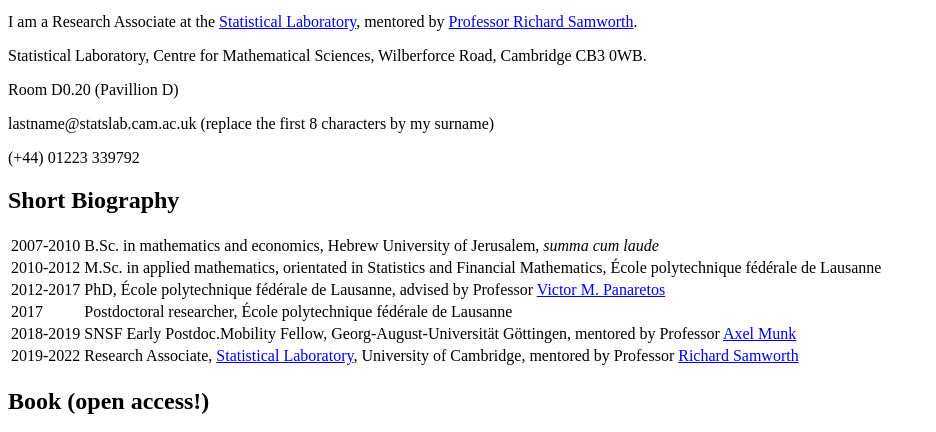
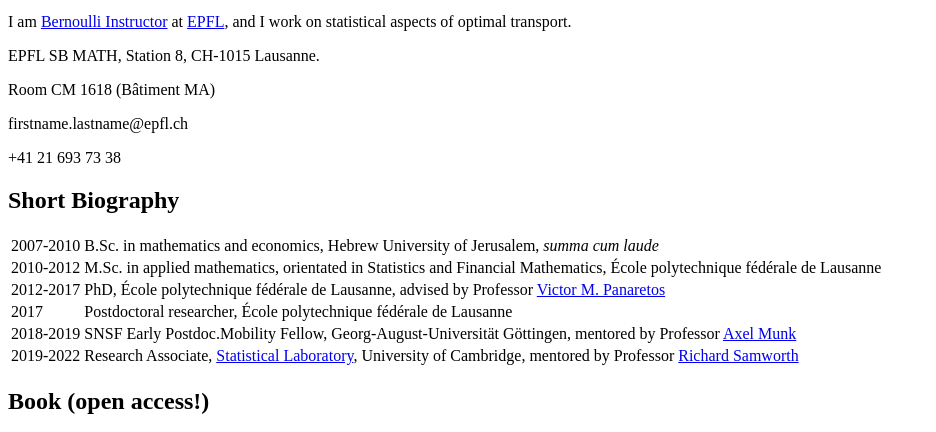
Before and after one commit to yoavzemel/yoavzemel.github.io, a plain HTML site: page index.html in a window 1280 px wide. Shown: the part 314-746 px from the top of the page, without its empty margins (0-936 px from the left). Drawn offline with Linux system fonts and the light colour scheme.

Commit message:
Update index.html

```diff
--- a/index.html
+++ b/index.html
@@ -10,11 +10,12 @@
       <div class="content campl-content-container">
 
       <div class="field field-name-body field-type-text-with-summary field-label-hidden"><div class="field-items"><div class="field-item even" property="content:encoded"><div class="tex2jax"><div class="tex2jax">
-<p>I am a Research Associate at the <font><a class="link-extern" href="http://www.statslab.cam.ac.uk/" rel="noreferrer noopener" target="_blank">Statistical Laboratory</a></font>, mentored by <font><a class="link-extern" href="http://www.statslab.cam.ac.uk/~rjs57/" rel="noreferrer noopener" target="_blank">Professor Richard Samworth</a></font>.</p>
-<p><font>Statistical Laboratory, Centre for Mathematical Sciences</font><font>, Wilberforce Road</font><font>, Cambridge CB3 0WB.</font></p>
-<p>Room D0.20 (Pavillion D)</p>
-<p>lastname@statslab.cam.ac.uk (replace the first 8 characters by my surname)</p>
-<p>(+44) 01223 339792</p>
+<p>I am <font><a class="link-extern" href="  https://www.epfl.ch/schools/sb/research/math/bernoulli-instructors/" rel="noreferrer noopener" target="_blank">Bernoulli Instructor</a></font> at <font><a class="link-extern" href="https://epfl.ch" rel="noreferrer noopener" target="_blank">EPFL</a></font>, and I work on statistical aspects of optimal transport.</p>
+
+<p><font>EPFL SB MATH, Station 8, CH-1015 Lausanne.</font></p>
+<p>Room CM 1618 (Bâtiment MA)</p>
+<p>firstname.lastname@epfl.ch</p>
+<p>+41 21 693 73 38</p>
 
 <h2>Short Biography</h2>
 <table class="content table">
```
